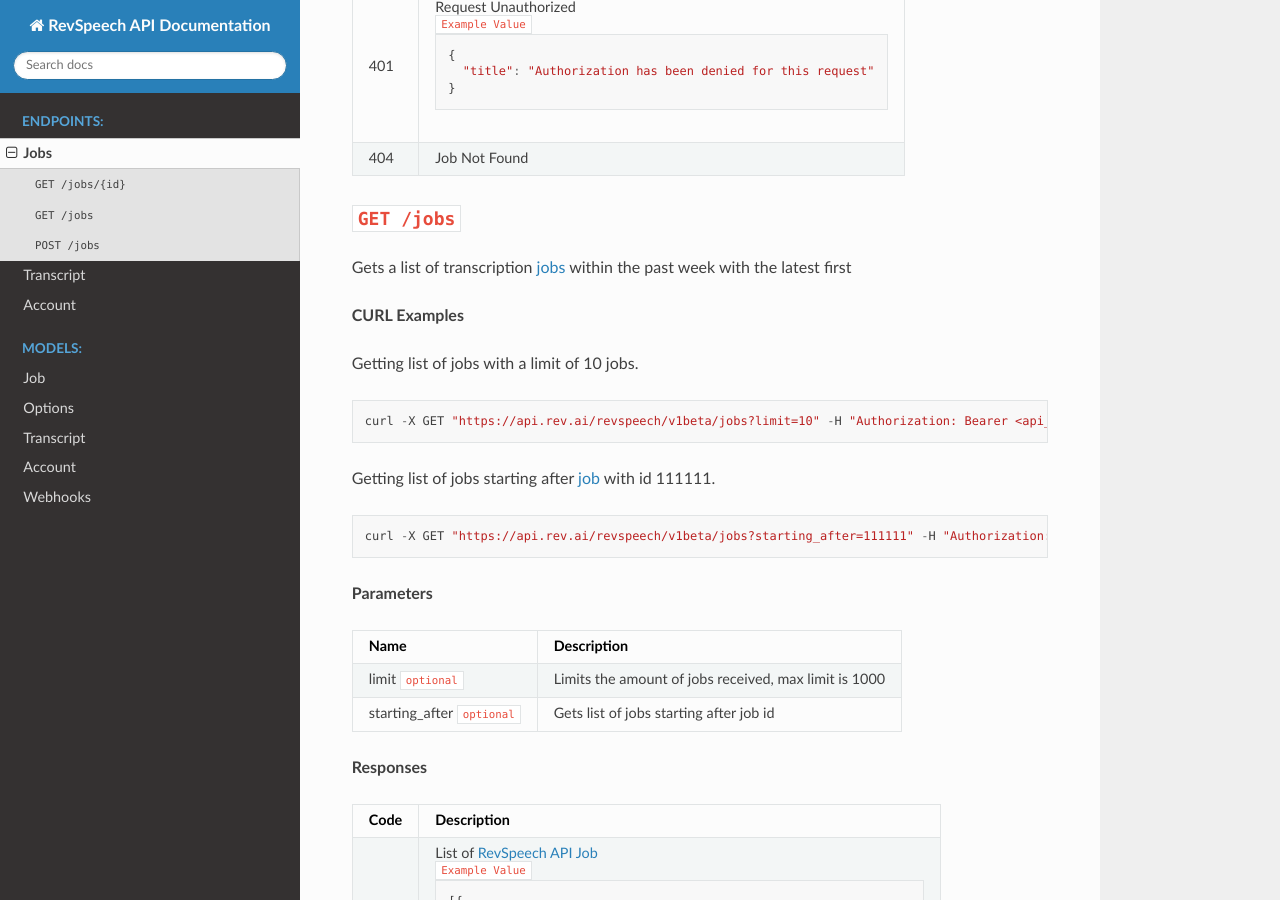
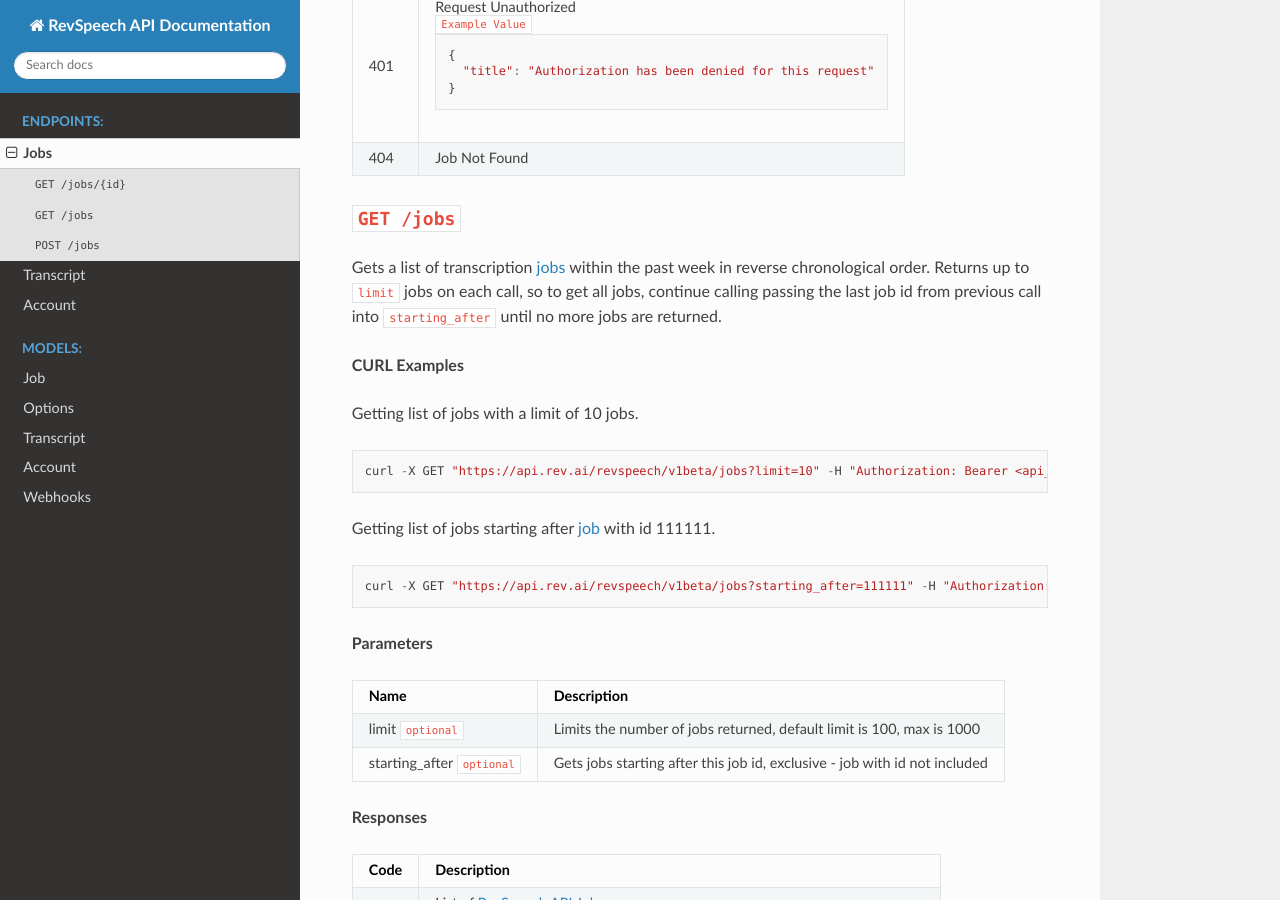
Before and after one commit to revdotcom/revspeech-api-docs, a Sphinx documentation site: the page built from source/endpoints/jobs.rst, in a window 1280 px wide and 900 px high, scrolled down 794 px. Built offline with Sphinx 7.4.7 and the Read the Docs theme 2.0.0, drawn with Linux system fonts in a browser that asks for light colours.

Commit message:
feedback

```diff
--- a/source/endpoints/jobs.rst
+++ b/source/endpoints/jobs.rst
@@ -57,7 +57,9 @@
 ``GET /jobs``
 *******************
 
-Gets a list of transcription :ref:`jobs <job-model>` within the past week with the latest first
+Gets a list of transcription :ref:`jobs <job-model>` within the past week in reverse chronological order.
+Returns up to ``limit`` jobs on each call, so to get all jobs, continue calling passing the last job id
+from previous call into ``starting_after`` until no more jobs are returned.
 
 **CURL Examples**
 
@@ -79,9 +81,9 @@
 ============================ ===============================================================
 Name                         Description
 ============================ ===============================================================
-limit ``optional``           Limits the amount of jobs received, max limit is 1000
+limit ``optional``           Limits the number of jobs returned, default limit is 100, max is 1000
 ---------------------------- ---------------------------------------------------------------
-starting_after ``optional``  Gets list of jobs starting after job id
+starting_after ``optional``  Gets jobs starting after this job id, exclusive - job with id not included
 ============================ ===============================================================
 
 **Responses**
```
